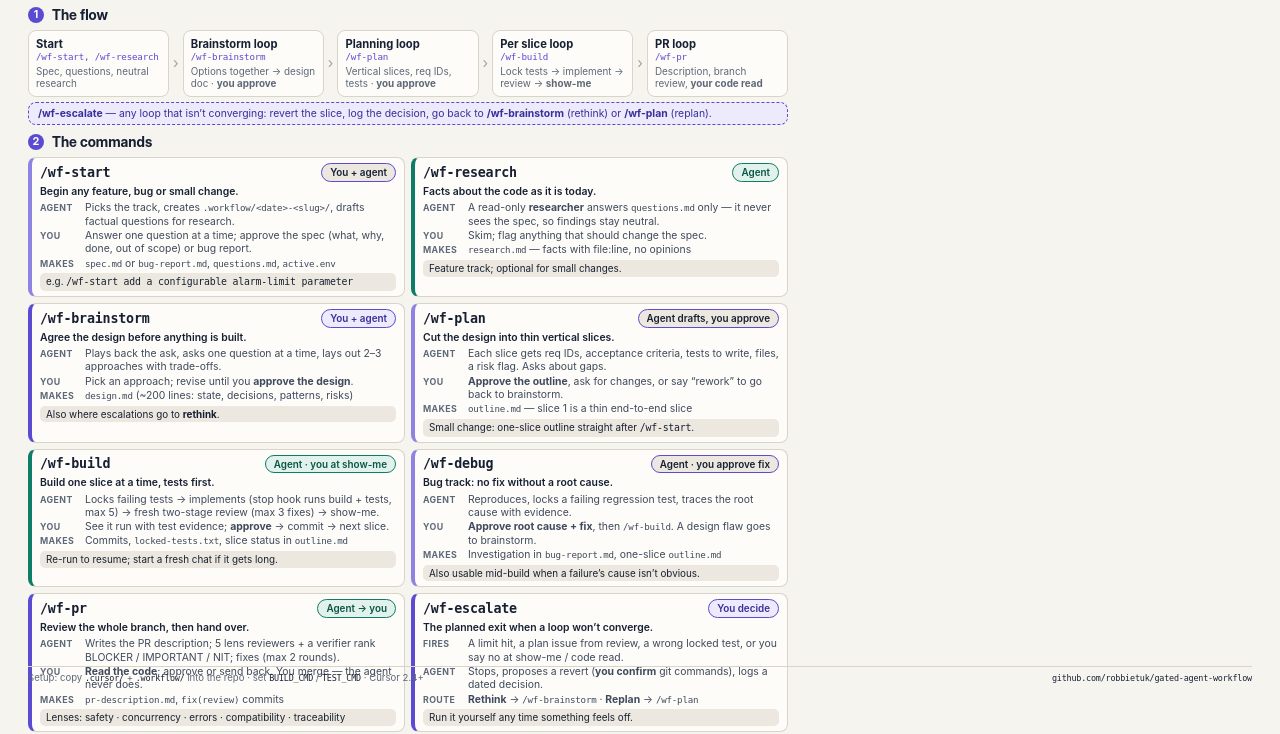
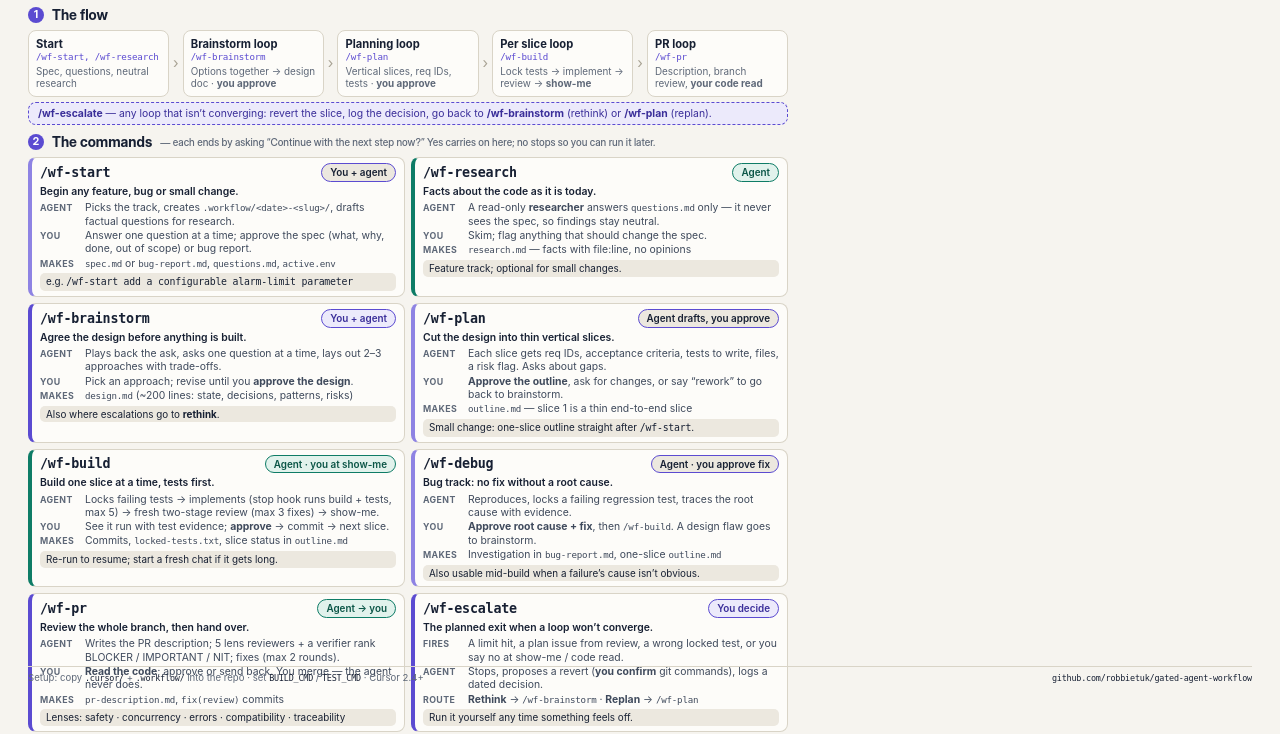
Before and after one commit to robbietuk/gated-agent-workflow, a plain HTML site: page docs/cheatsheet.html in a window 1280 px wide. Shown: the part 104-838 px from the top of the page. Drawn offline with Linux system fonts and the light colour scheme.

Commit message:
Ask before continuing to the next stage
Every /wf-* skill now ends by asking whether to continue with the next
command; on a yes it follows the next skill in the same chat, on a no it
stops. wf-build asks before each next slice. README, guide and cheat
sheet updated to match.

Co-Authored-By: Claude Opus 5.5 <noreply@anthropic.com>
Claude-Session: https://claude.ai/code/session_01EnjZtqnL13acio2YdWFQZh

```diff
--- a/docs/cheatsheet.html
+++ b/docs/cheatsheet.html
@@ -94,7 +94,7 @@
   </div>
   <div class="esc"><b>/wf-escalate</b> — any loop that isn’t converging: revert the slice, log the decision, go back to <b>/wf-brainstorm</b> (rethink) or <b>/wf-plan</b> (replan).</div>
 
-  <h2 style="margin-top:8px"><span class="n">2</span>The commands</h2>
+  <h2 style="margin-top:8px"><span class="n">2</span>The commands <span style="font-weight:500;font-size:7.6pt;color:var(--muted)">— each ends by asking “Continue with the next step now?” Yes carries on here; no stops so you can run it later.</span></h2>
   <div class="cmds">
     <div class="card gate">
       <div class="ch"><span class="cmd">/wf-start</span><span class="chip c-gate">You + agent</span></div>
```
Also changed, not shown: 12 other files.
